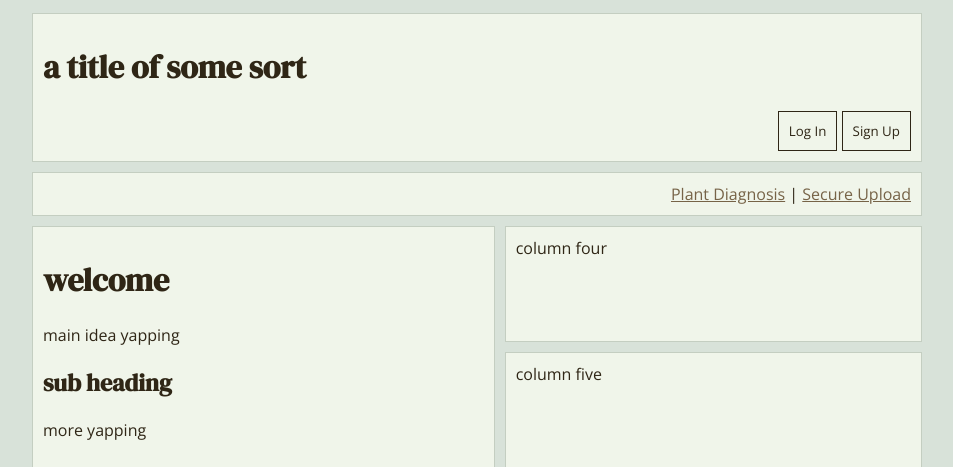
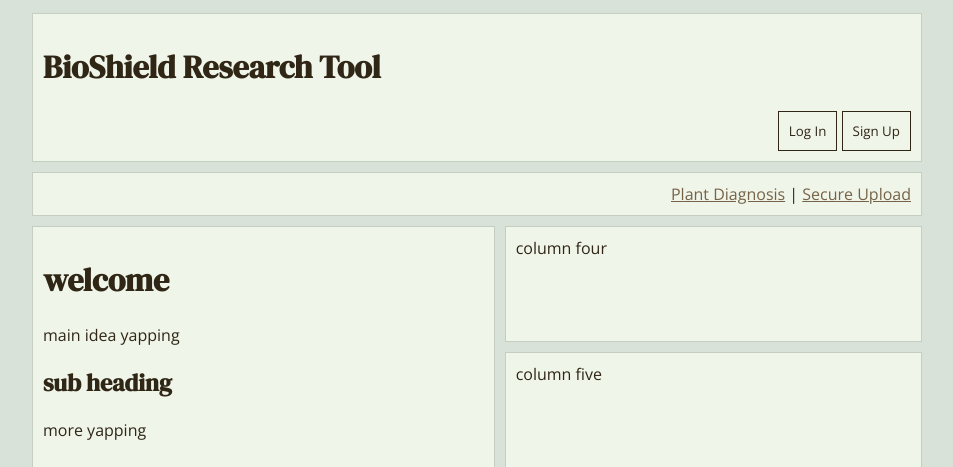
Before and after one commit to bioshield-hatch/ai-backend, a Flask app: page / in a window 1280 px wide. Shown: the top 467 px of the page, without its empty margins (163-1116 px from the left). Run offline with Flask 3, Linux system fonts and the light colour scheme.

Commit message:
made title

```diff
--- a/templates/index.html
+++ b/templates/index.html
@@ -3,7 +3,7 @@
   <head>
     <meta charset="UTF-8" />
     <meta name="viewport" content="width=device-width, initial-scale=1.0" />
-    <title>name of our project</title>
+    <title>BioShield Research Tool</title>
     <link href="/static/style.css" rel="stylesheet" type="text/css" media="all" />
     <link href="/static/substyles/index.css" rel="stylesheet" type="text/css" media="all" />
   </head>
@@ -12,7 +12,7 @@
     <div class="grid-container">
       <!-- header -->
       <div class="grid-sec" id="g1">
-        <h1>a title of some sort</h1>
+        <h1>BioShield Research Tool</h1>
         <div id="account">
           <a href="{{ url_for('login') }}"><button>Log In</button></a>
           <a href="{{ url_for('signup') }}"><button>Sign Up</button></a>
```
